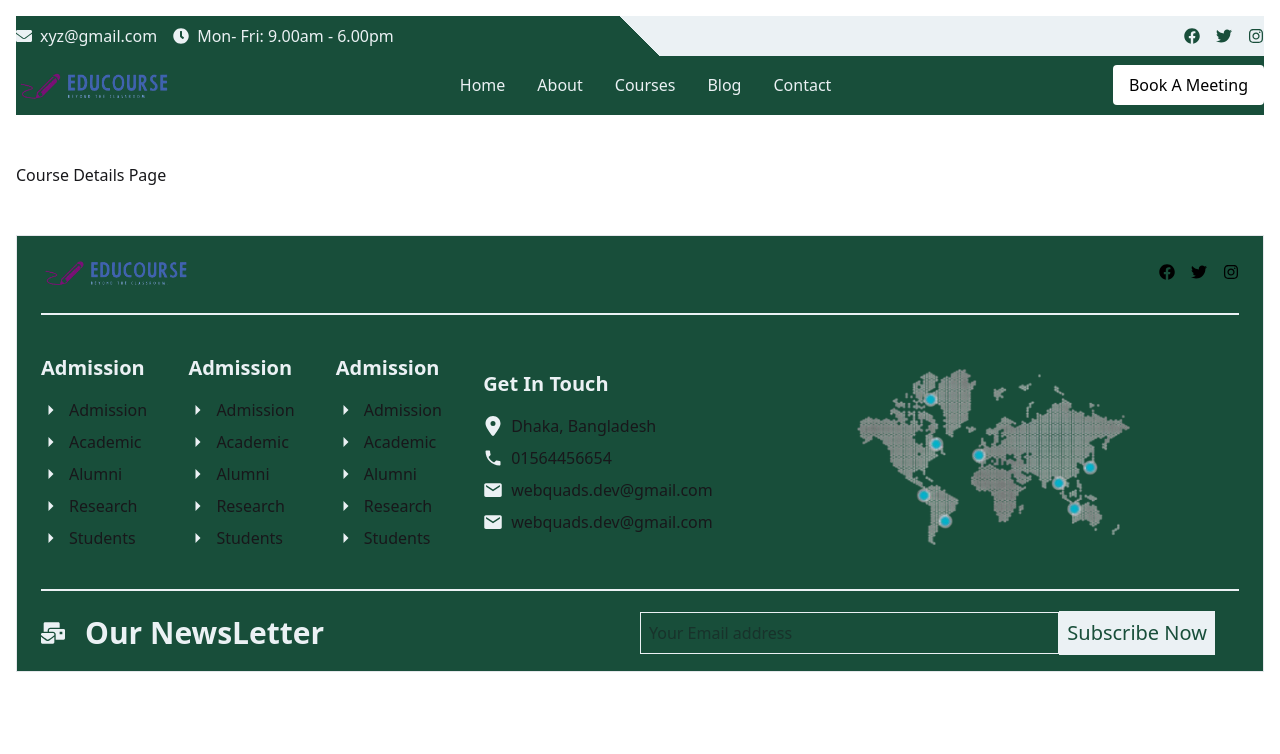
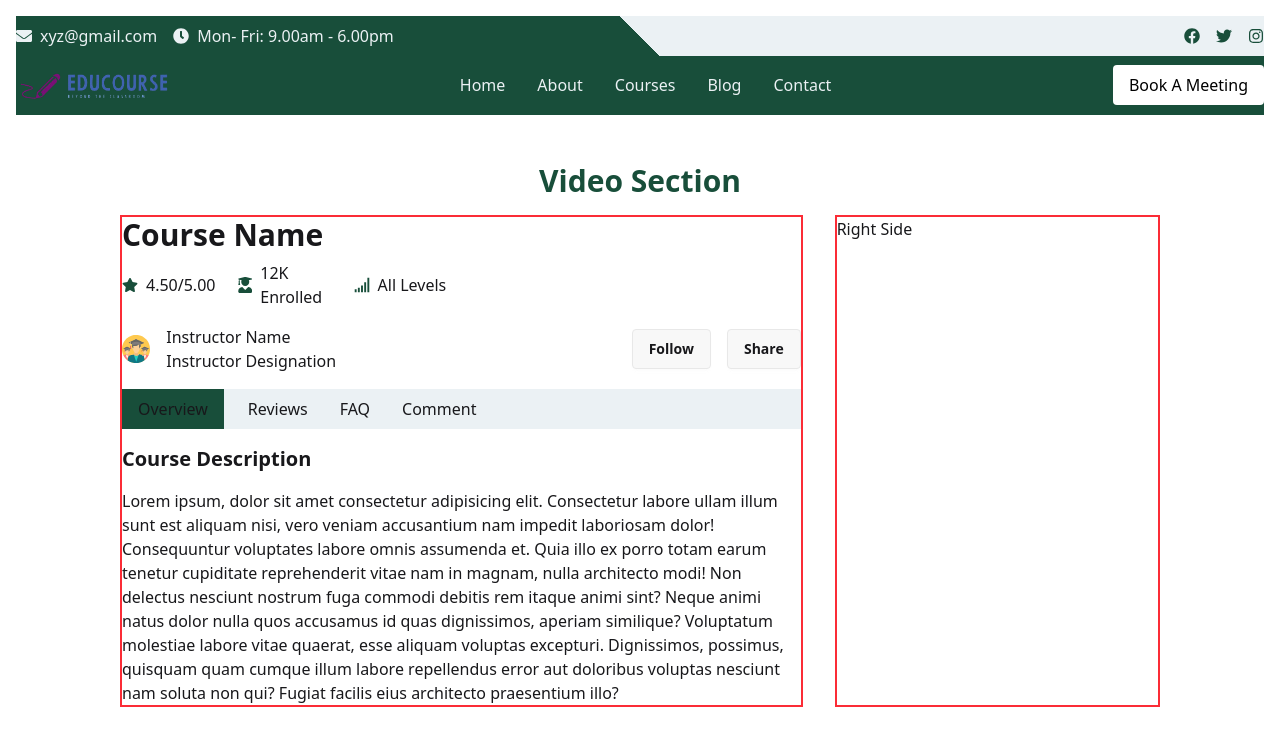
Before and after one commit to eduCourseOrg/eduCourse-client, a React (Vite) app: page /courseDetails in a window 1280 px wide. Shown: the top 754 px of the page. Built offline with nearby package versions, Linux system fonts and the light colour scheme.

Commit message:
Course details content added

```diff
--- a/src/Pages/CourseDetails/CourseDetails.jsx
+++ b/src/Pages/CourseDetails/CourseDetails.jsx
@@ -1,7 +1,62 @@
+import { FaStar } from "react-icons/fa";
+import { FaUserGraduate } from "react-icons/fa";
+import { GiNetworkBars } from "react-icons/gi";
+import { NavLink } from "react-router-dom";
+import image1 from '/images/icons/students/svg-icon/icon-5.svg'
 const CourseDetails = () => {
   return (
-    <div>
-      <h1>Course Details Page</h1>
+    <div className="w-10/12 mx-auto">
+        <h1 className="text-3xl font-bold text-primary text-center mb-4">Video Section</h1>
+        <div className="grid grid-cols-3 gap-8">
+            <div className="col-span-2 border-2 border-red-500">
+                <h1 className="text-3xl font-semibold mb-2">Course Name</h1>
+                <div className="w-6/12 grid grid-cols-3 gap-2 mb-4">
+                    <div className="flex gap-2 items-center
+                    ">
+                        <FaStar className="text-primary"/>
+                        <p>4.50/5.00</p>
+                    </div>
+                    <div className="flex gap-2 items-center
+                    ">
+                        <FaUserGraduate  className="text-primary"/>
+                        <p>12K Enrolled</p>
+                    </div>
+                    <div className="flex gap-2 items-center
+                    ">
+                        <GiNetworkBars  className="text-primary"/>
+                        <p>All Levels</p>
+                    </div>
+                </div>
+                <div className="flex justify-between items-center mb-4">
+                    <div className="flex  items-center w-1/2 gap-4">
+                        <img src={image1} alt="" className="w-1/12"/>
+                        <div>
+                            <h5>Instructor Name</h5>
+                            <p>Instructor Designation</p>
+                        </div>
+                    </div>
+                    <div className="gap-4 flex">
+                        <button className="btn">Follow</button>
+                        <button className="btn">Share</button>
+                    </div>
+                </div>
+                <div>
+                    <div className="flex gap-4 bg-secondary mb-4">
+                        <NavLink className="px-4 py-2 bg-primary">Overview</NavLink>
+                        <NavLink className="p-2">Reviews</NavLink>
+                        <NavLink className="p-2">FAQ</NavLink>
+                        <NavLink className="p-2">Comment</NavLink>
+                    </div>
+                    <div>
+                        <h1 className="text-xl font-semibold mb-4">Course Description</h1>
+                        <p>Lorem ipsum, dolor sit amet consectetur adipisicing elit. Consectetur labore ullam illum sunt est aliquam nisi, vero veniam accusantium nam impedit laboriosam dolor! Consequuntur voluptates labore omnis assumenda et. Quia illo ex porro totam earum tenetur cupiditate reprehenderit vitae nam in magnam, nulla architecto modi! Non delectus nesciunt nostrum fuga commodi debitis rem itaque animi sint? Neque animi natus dolor nulla quos accusamus id quas dignissimos, aperiam similique? Voluptatum molestiae labore vitae quaerat, esse aliquam voluptas excepturi. Dignissimos, possimus, quisquam quam cumque illum labore repellendus error aut doloribus voluptas nesciunt nam soluta non qui? Fugiat facilis eius architecto praesentium illo?</p>
+                    </div>
+                </div>
+            </div>
+            <div className="col-span-1 border-2 border-red-500">
+                <h1>Right Side</h1>
+            </div>
+        </div>
     </div>
   );
 };
```
